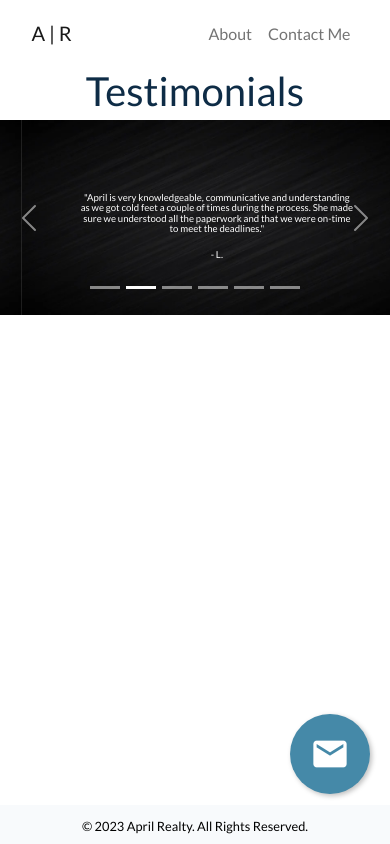
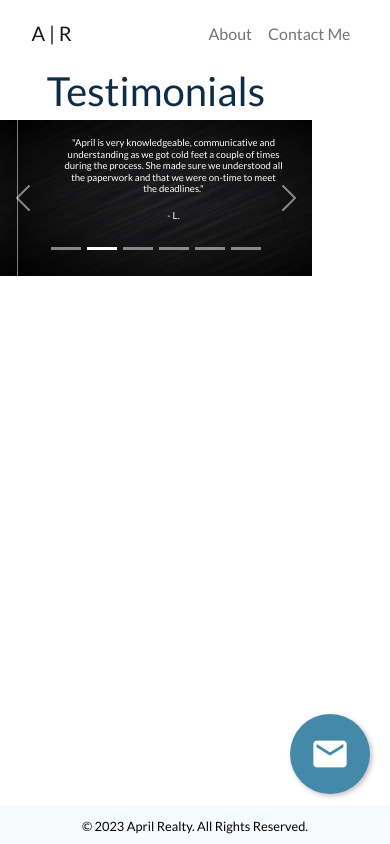
Before and after one commit to essbee808/april-realty, a React (Create React App) app: page /reviews in a window 390 px wide. Built offline with nearby package versions, Linux system fonts and the light colour scheme.

Commit message:
Modify css for carousel

```diff
--- a/src/components/contact/Contact.jsx
+++ b/src/components/contact/Contact.jsx
@@ -36,6 +36,7 @@ const Contact = () => {
                   <h6 className="fs-6">Broker Associate/Realtor®</h6>
 
                     <h6>Phone: <a href="tel:4242614316">424-261-4316</a></h6>
+                    <h6>Email: <a href="mailto:macaraeg.april@gmail.com">macaraeg.april@gmail.com</a></h6>
                     <br />
                     <h6>324 S. Beverly Drive, Suite 490</h6>
                     <h6>Beverly Hills, CA 90212</h6>
--- a/src/components/reviews/reviews.css
+++ b/src/components/reviews/reviews.css
@@ -1,31 +1,26 @@
 #review-carousel {
     position: absolute;
-    height: 100%;
-    max-width: 100%;
-    left: 0;
+    height: 85%;
+    max-width: 85%;
+
 }
 
 .carousel-caption p {
     font-size: 35px;
 }
 
-.carousel-caption h4 {
-    color: pink;
-
-}
-
 /* MEDIA QUERIES (MEDIUM DEVICES) */
 @media screen and (max-width: 1024px) {
     #review-carousel {
         position: absolute;
-        height: 100%;
-        max-width: 100%;
+        height: 80%;
+        max-width: 80%;
         left: 0;
     }
 
     .carousel-caption p {
-        font-size: 1.25rem;
-        line-height: 3.25rem;
+        font-size: 1rem;
+        line-height: 2.5rem;
     }
 
 }
@@ -34,7 +29,7 @@
 @media screen and (max-width: 600px) {
     .carousel-caption p {
         font-size: 0.6rem;
-        line-height: 10.5px;
+        line-height: 11.5px;
     }
 
 }
```
Also changed, not shown: src/components/reviews/Reviews.jsx (+0 -2 lines).
